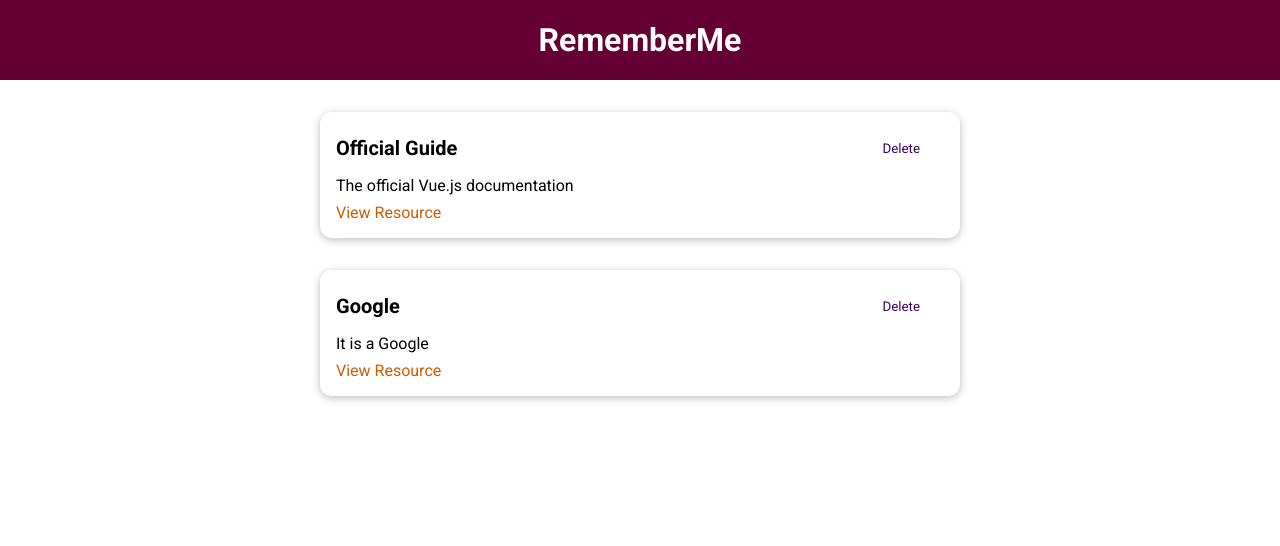
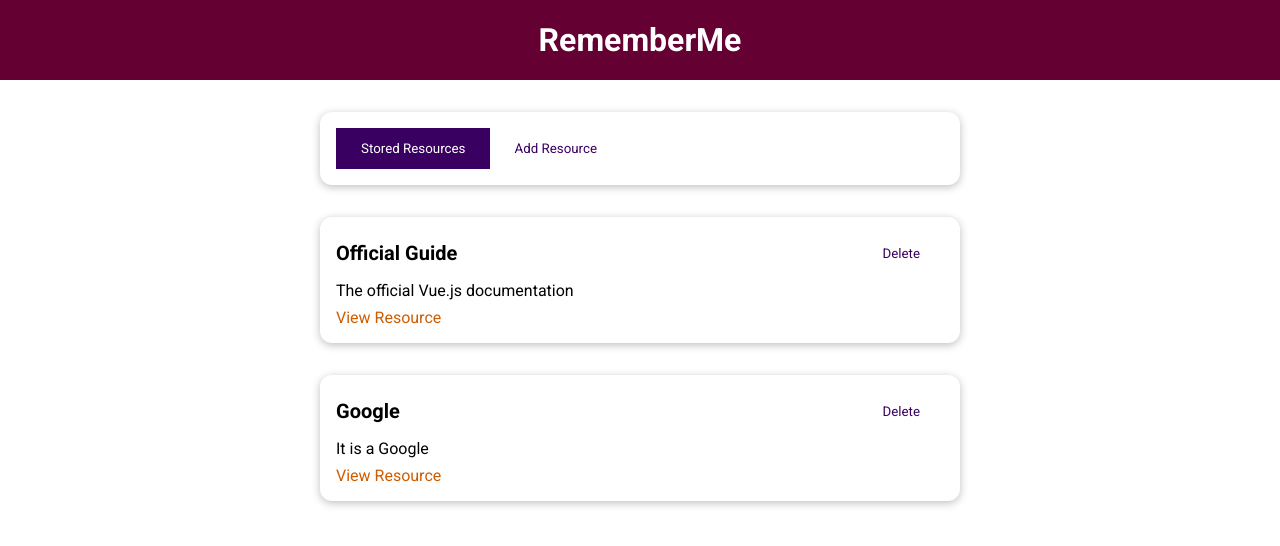
Before and after one commit to askhat09/TheLearningResourceApp, a Vue app: page / in a window 1280 px wide. Shown: the top 546 px of the page. Built offline with nearby package versions, Linux system fonts and the light colour scheme.

Commit message:
dynamic components

```diff
--- a/src/App.vue
+++ b/src/App.vue
@@ -1,34 +1,16 @@
 <template>
   <the-header title="RememberMe"></the-header>
-  <stored-resources :resources="storedResources"></stored-resources>
+  <the-resources></the-resources>
 </template>
 
 <script>
-import StoredResources from './components/learning-resources/StoredResources.vue';
 import TheHeader from './components/layouts/TheHeader.vue';
+import TheResources from './components/learning-resources/TheResources.vue';
 
 export default {
   components: {
-    StoredResources,
+    TheResources,
     TheHeader,
-  },
-  data() {
-    return {
-      storedResources: [
-        {
-          id: 'official-guide',
-          title: 'Official Guide',
-          description: 'The official Vue.js documentation',
-          link: 'https://vuejs.org/',
-        },
-        {
-          id: 'google',
-          title: 'Google',
-          description: 'It is a Google',
-          link: 'https://google.com',
-        },
-      ],
-    };
   },
 };
 </script>
--- /dev/null
+++ b/src/components/learning-resources/AddResource.vue
@@ -0,0 +1,3 @@
+<template>
+  <h2>Add Resource</h2>
+</template>
--- a/src/components/learning-resources/StoredResources.vue
+++ b/src/components/learning-resources/StoredResources.vue
@@ -14,7 +14,7 @@
 import LearningResource from './LearningResource.vue';
 
 export default {
-  props: ['resources'],
+  inject: ['resources'],
   components: { LearningResource },
 };
 </script>
--- /dev/null
+++ b/src/components/learning-resources/TheResources.vue
@@ -0,0 +1,64 @@
+<template>
+  <base-card>
+    <base-button
+      @click="setSelectedTab('stored-resources')"
+      :mode="storedResButtonMode"
+      >Stored Resources</base-button
+    >
+    <base-button
+      @click="setSelectedTab('add-resource')"
+      :mode="addResButtonMode"
+      >Add Resource</base-button
+    >
+  </base-card>
+  <component :is="selectedTab"></component>
+</template>
+
+<script>
+import StoredResources from './StoredResources.vue';
+import AddResource from './AddResource.vue';
+
+export default {
+  components: {
+    StoredResources,
+    AddResource,
+  },
+  data() {
+    return {
+      selectedTab: 'stored-resources',
+      storedResources: [
+        {
+          id: 'official-guide',
+          title: 'Official Guide',
+          description: 'The official Vue.js documentation',
+          link: 'https://vuejs.org/',
+        },
+        {
+          id: 'google',
+          title: 'Google',
+          description: 'It is a Google',
+          link: 'https://google.com',
+        },
+      ],
+    };
+  },
+  provide() {
+    return {
+      resources: this.storedResources,
+    };
+  },
+  computed: {
+    storedResButtonMode() {
+      return this.selectedTab === 'stored-resources' ? null : 'flat';
+    },
+    addResButtonMode() {
+      return this.selectedTab === 'add-resource' ? null : 'flat';
+    },
+  },
+  methods: {
+    setSelectedTab(tab) {
+      this.selectedTab = tab;
+    },
+  },
+};
+</script>
```
